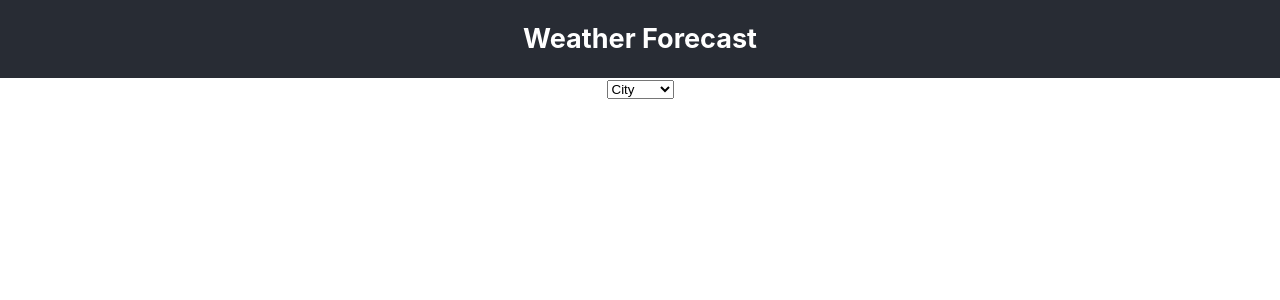
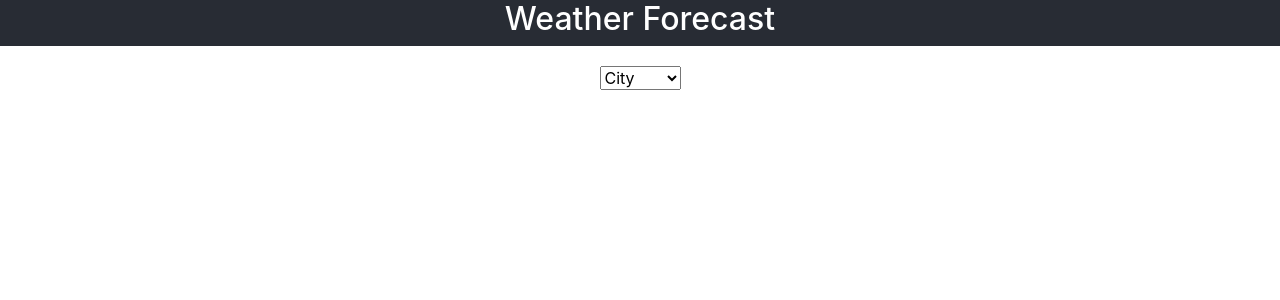
Before and after one commit to ysentsiv/weather-forecast, a React (Create React App) app: page / in a window 1280 px wide. Shown: the top 300 px of the page. Built offline with nearby package versions, Linux system fonts and the light colour scheme.

Commit message:
Styling weatherContainer

```diff
--- a/package.json
+++ b/package.json
@@ -6,9 +6,12 @@
     "@testing-library/jest-dom": "^5.11.9",
     "@testing-library/react": "^11.2.5",
     "@testing-library/user-event": "^12.7.0",
+    "bootstrap": "^4.6.0",
     "react": "^17.0.1",
+    "react-bootstrap": "^1.4.3",
     "react-dom": "^17.0.1",
     "react-scripts": "4.0.2",
+    "sass": "^1.32.7",
     "web-vitals": "^1.1.0"
   },
   "scripts": {
--- a/src/App.js
+++ b/src/App.js
@@ -1,5 +1,6 @@
 import './stylesheet/App.css';
 import WeatherContainer from './components/weatherContainer';
+import 'bootstrap/dist/css/bootstrap.min.css';
 
 function App() {
   return (
--- a/src/components/weatherContainer/index.js
+++ b/src/components/weatherContainer/index.js
@@ -1,7 +1,8 @@
 import React, { Fragment, useState } from "react";
 import { CityID, Units, DataType } from "../../enums";
-import CityWeather from "../CityWeather"
-import CityForecast from "../CityForecast"
+import CityWeather from "../CityWeather";
+import CityForecast from "../CityForecast";
+import './styles.scss';
 
 const WeatherContainer = () => {
   const [weather, setWeather] = useState({});
@@ -25,6 +26,7 @@ const WeatherContainer = () => {
       .then(response => {
         setWeather(response);
         setCityID(cityID);
+        setDisplayForecast(false)
       });
   }
 
@@ -37,7 +39,7 @@ const WeatherContainer = () => {
   }
 
     return (
-        <div>
+        <div className='weatherContainer'>
             <select name="citySelector" id="citySelector">
                 <option value="DEFAULT" disabled selected>City</option>
                 <option value={CityID.Toronto} onClick={handleCitySelection}>Toronto</option>
--- /dev/null
+++ b/src/components/weatherContainer/styles.scss
@@ -0,0 +1,3 @@
+.weatherContainer {
+    margin: 20px
+}
```
Also changed, not shown: 1 other file (tests, documents, lock files or other folders).
